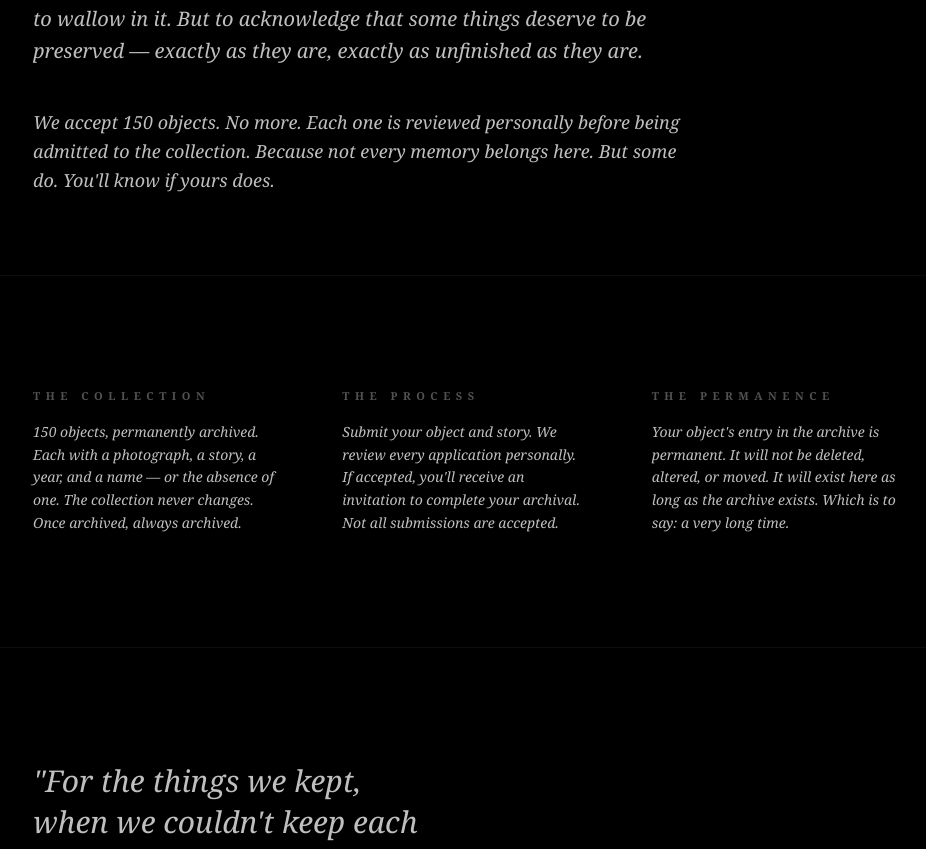
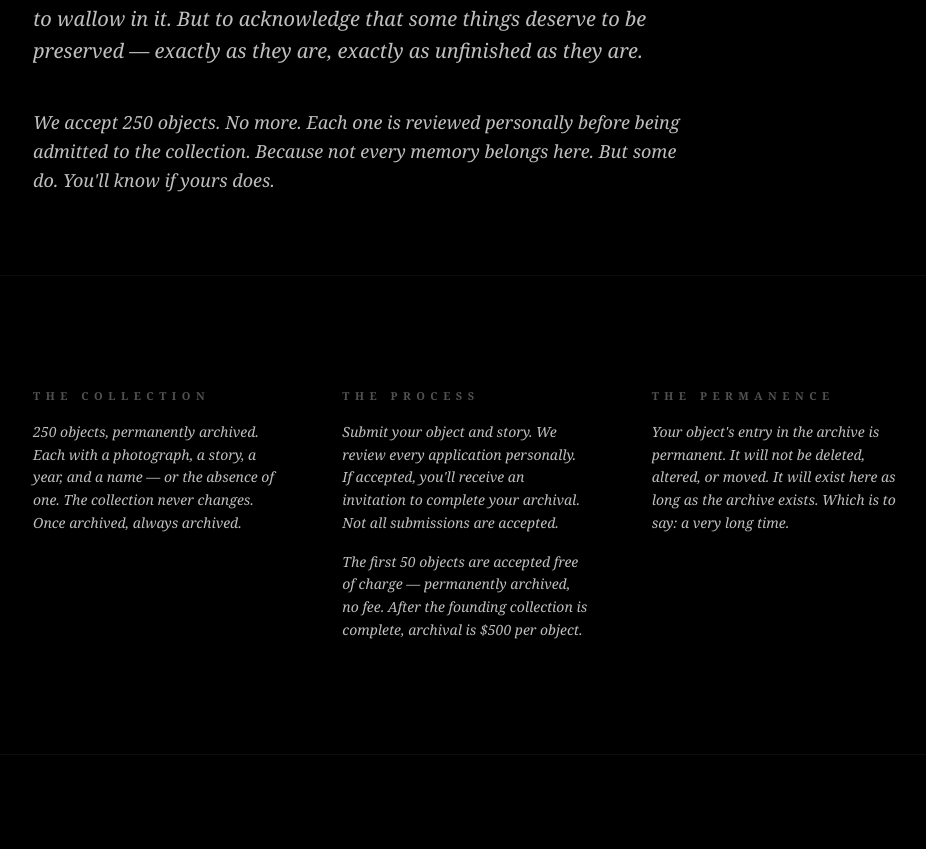
Before and after one commit to zafizing/archiveofalmost, a Next.js app: page /about in a window 1280 px wide. Shown: the part 872-1721 px from the top of the page, without its empty margins (175-1101 px from the left). Built offline with nearby package versions, Linux system fonts and the light colour scheme.

Commit message:
Update page.tsx

```diff
--- a/src/app/about/page.tsx
+++ b/src/app/about/page.tsx
@@ -36,7 +36,7 @@ export default function AboutPage() {
             preserved — exactly as they are, exactly as unfinished as they are.
           </p>
           <p className="text-base md:text-lg text-white/50 font-light leading-relaxed italic">
-            We accept 150 objects. No more. Each one is reviewed personally before being
+            We accept 250 objects. No more. Each one is reviewed personally before being
             admitted to the collection. Because not every memory belongs here. But some do.
             You'll know if yours does.
           </p>
@@ -52,7 +52,7 @@ export default function AboutPage() {
         <div className="space-y-4">
           <div className="text-[11px] tracking-[0.5em] text-neutral-600 uppercase font-bold">The Collection</div>
           <p className="text-sm text-white/55 font-light leading-relaxed italic">
-            150 objects, permanently archived. Each with a photograph, a story, a year, and a name —
+            250 objects, permanently archived. Each with a photograph, a story, a year, and a name —
             or the absence of one. The collection never changes. Once archived, always archived.
           </p>
         </div>
@@ -63,6 +63,10 @@ export default function AboutPage() {
             Submit your object and story. We review every application personally.
             If accepted, you'll receive an invitation to complete your archival.
             Not all submissions are accepted.
+          </p>
+          <p className="text-sm text-white/40 font-light leading-relaxed italic">
+            The first 50 objects are accepted free of charge — permanently archived, no fee.
+            After the founding collection is complete, archival is $500 per object.
           </p>
         </div>
 
```
